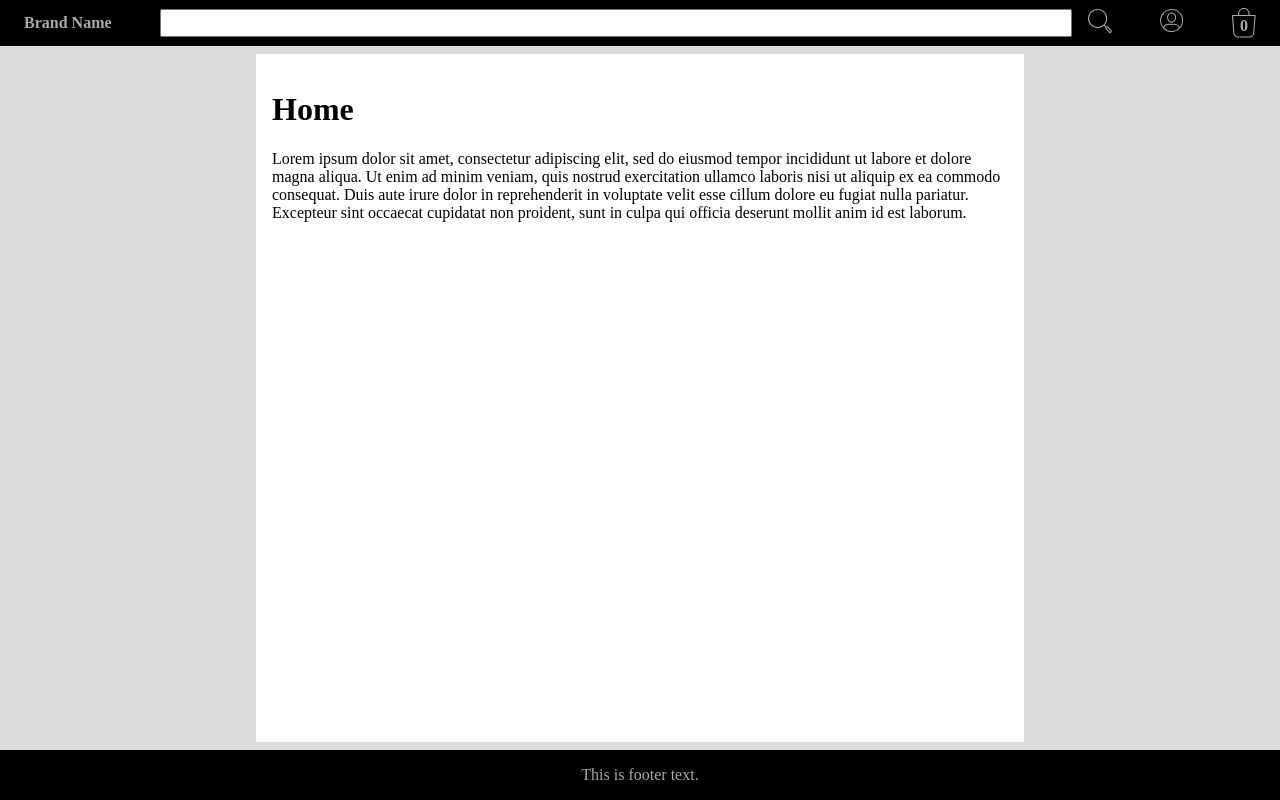
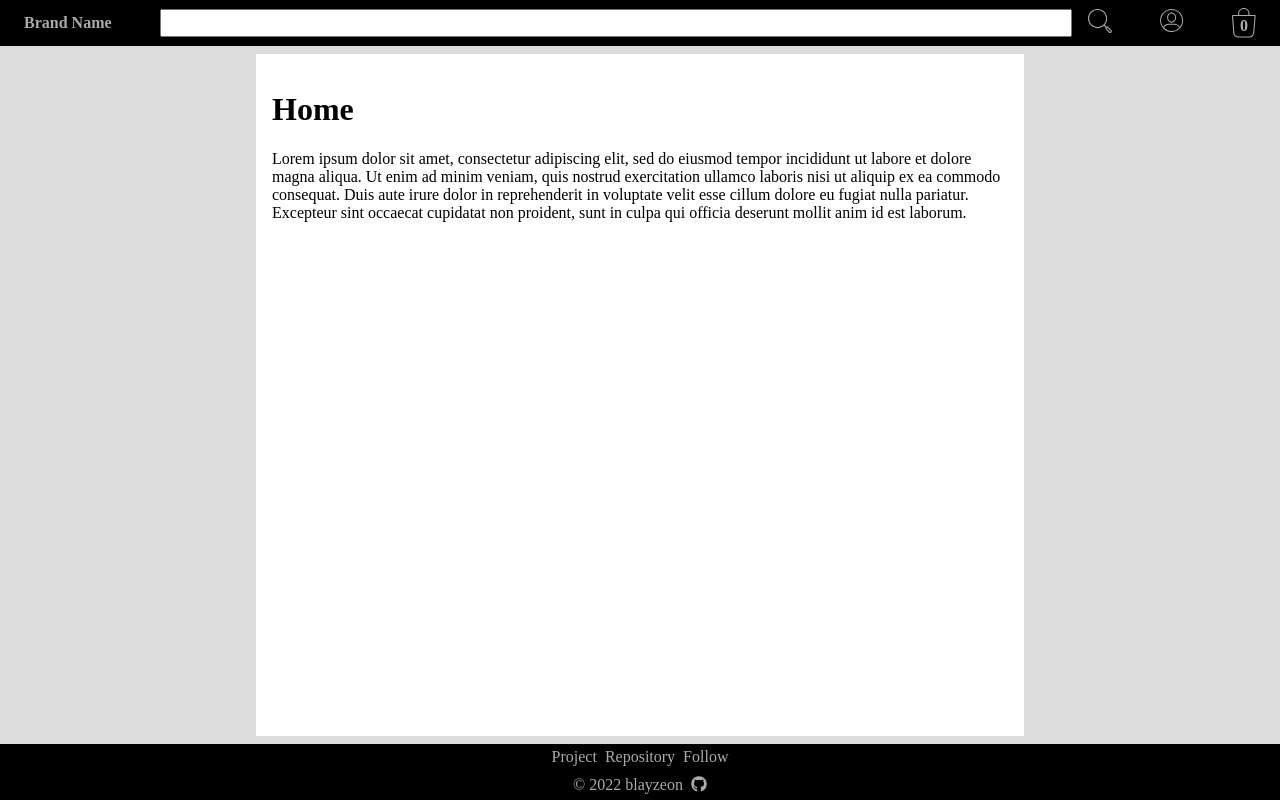
Before and after one commit to blayzeon/shopping-cart, a React (Create React App) app: page / in a window 1280 px wide. Built offline with nearby package versions, Linux system fonts and the light colour scheme.

Commit message:
add footer links

```diff
--- a/src/Example.js
+++ b/src/Example.js
@@ -6,7 +6,7 @@
     <div className="container">
       <header>
         <nav>
-          <ul className="flex-nav">
+          <ul className="flex-nav flex-list">
             <li>Brand Name</li>
             <li className="flex-pair flex-end">
               <input type="text" />
@@ -71,7 +71,57 @@
           culpa qui officia deserunt mollit anim id est laborum.
         </p>
       </main>
-      <footer>This is footer text.</footer>
+      <footer className="flex-footer">
+        <ul className="flex-list">
+          <li>
+            <a
+              href="https://www.theodinproject.com/lessons/node-path-javascript-shopping-cart"
+              target="_blank"
+              rel="noopener noreferrer"
+            >
+              Project
+            </a>
+          </li>
+          <li>
+            <a
+              href="https://github.com/blayzeon/shopping-cart"
+              target="_blank"
+              rel="noopener noreferrer"
+            >
+              Repository
+            </a>
+          </li>
+          <li>
+            <a
+              href="https://github.com/login?return_to=https%3A%2F%2Fgithub.com%2Fblayzeon"
+              target="_blank"
+              rel="noopener noreferrer"
+            >
+              Follow
+            </a>
+          </li>
+        </ul>
+        <div>
+          © 2022 blayzeon
+          <a
+            href="https://github.com/blayzeon"
+            target="_blank"
+            rel="noopener noreferrer"
+          >
+            <svg
+              stroke="currentColor"
+              fill="currentColor"
+              stroke-width="0"
+              viewBox="0 0 496 512"
+              height="1em"
+              width="1em"
+              xmlns="http://www.w3.org/2000/svg"
+            >
+              <path d="M165.9 397.4c0 2-2.3 3.6-5.2 3.6-3.3.3-5.6-1.3-5.6-3.6 0-2 2.3-3.6 5.2-3.6 3-.3 5.6 1.3 5.6 3.6zm-31.1-4.5c-.7 2 1.3 4.3 4.3 4.9 2.6 1 5.6 0 6.2-2s-1.3-4.3-4.3-5.2c-2.6-.7-5.5.3-6.2 2.3zm44.2-1.7c-2.9.7-4.9 2.6-4.6 4.9.3 2 2.9 3.3 5.9 2.6 2.9-.7 4.9-2.6 4.6-4.6-.3-1.9-3-3.2-5.9-2.9zM244.8 8C106.1 8 0 113.3 0 252c0 110.9 69.8 205.8 169.5 239.2 12.8 2.3 17.3-5.6 17.3-12.1 0-6.2-.3-40.4-.3-61.4 0 0-70 15-84.7-29.8 0 0-11.4-29.1-27.8-36.6 0 0-22.9-15.7 1.6-15.4 0 0 24.9 2 38.6 25.8 21.9 38.6 58.6 27.5 72.9 20.9 2.3-16 8.8-27.1 16-33.7-55.9-6.2-112.3-14.3-112.3-110.5 0-27.5 7.6-41.3 23.6-58.9-2.6-6.5-11.1-33.3 2.6-67.9 20.9-6.5 69 27 69 27 20-5.6 41.5-8.5 62.8-8.5s42.8 2.9 62.8 8.5c0 0 48.1-33.6 69-27 13.7 34.7 5.2 61.4 2.6 67.9 16 17.7 25.8 31.5 25.8 58.9 0 96.5-58.9 104.2-114.8 110.5 9.2 7.9 17 22.9 17 46.4 0 33.7-.3 75.4-.3 83.6 0 6.5 4.6 14.4 17.3 12.1C428.2 457.8 496 362.9 496 252 496 113.3 383.5 8 244.8 8zM97.2 352.9c-1.3 1-1 3.3.7 5.2 1.6 1.6 3.9 2.3 5.2 1 1.3-1 1-3.3-.7-5.2-1.6-1.6-3.9-2.3-5.2-1zm-10.8-8.1c-.7 1.3.3 2.9 2.3 3.9 1.6 1 3.6.7 4.3-.7.7-1.3-.3-2.9-2.3-3.9-2-.6-3.6-.3-4.3.7zm32.4 35.6c-1.6 1.3-1 4.3 1.3 6.2 2.3 2.3 5.2 2.6 6.5 1 1.3-1.3.7-4.3-1.3-6.2-2.2-2.3-5.2-2.6-6.5-1zm-11.4-14.7c-1.6 1-1.6 3.6 0 5.9 1.6 2.3 4.3 3.3 5.6 2.3 1.6-1.3 1.6-3.9 0-6.2-1.4-2.3-4-3.3-5.6-2z"></path>
+            </svg>
+          </a>
+        </div>
+      </footer>
     </div>
   );
 }
--- a/src/css/example.css
+++ b/src/css/example.css
@@ -18,10 +18,15 @@
 .container > footer {
   margin: 0;
   padding: 0;
-  display: flex;
   background-color: black;
   color: rgb(170, 170, 170);
+}
+
+.flex-list {
+  margin: 0;
+  padding: 0;
   list-style-type: none;
+  display: flex;
 }
 
 .container {
@@ -39,12 +44,6 @@
   padding: 1rem;
   background-color: white;
   flex-grow: 1;
-}
-
-.container > footer {
-  display: flex;
-  justify-content: center;
-  padding: 1rem;
 }
 
 /* Nav styling */
@@ -105,3 +104,25 @@
   z-index: 1;
   margin-top: 15%;
 }
+
+/* Footer styling */
+
+.flex-footer {
+  display: flex;
+  flex-direction: column;
+  justify-content: center;
+  align-items: center;
+  padding: 1rem;
+  gap: 0.1rem;
+}
+
+.flex-footer > * {
+  display: flex;
+  gap: 0.5rem;
+  padding: 0.25rem 0;
+}
+
+.flex-footer a {
+  all: unset;
+  cursor: pointer;
+}
```
